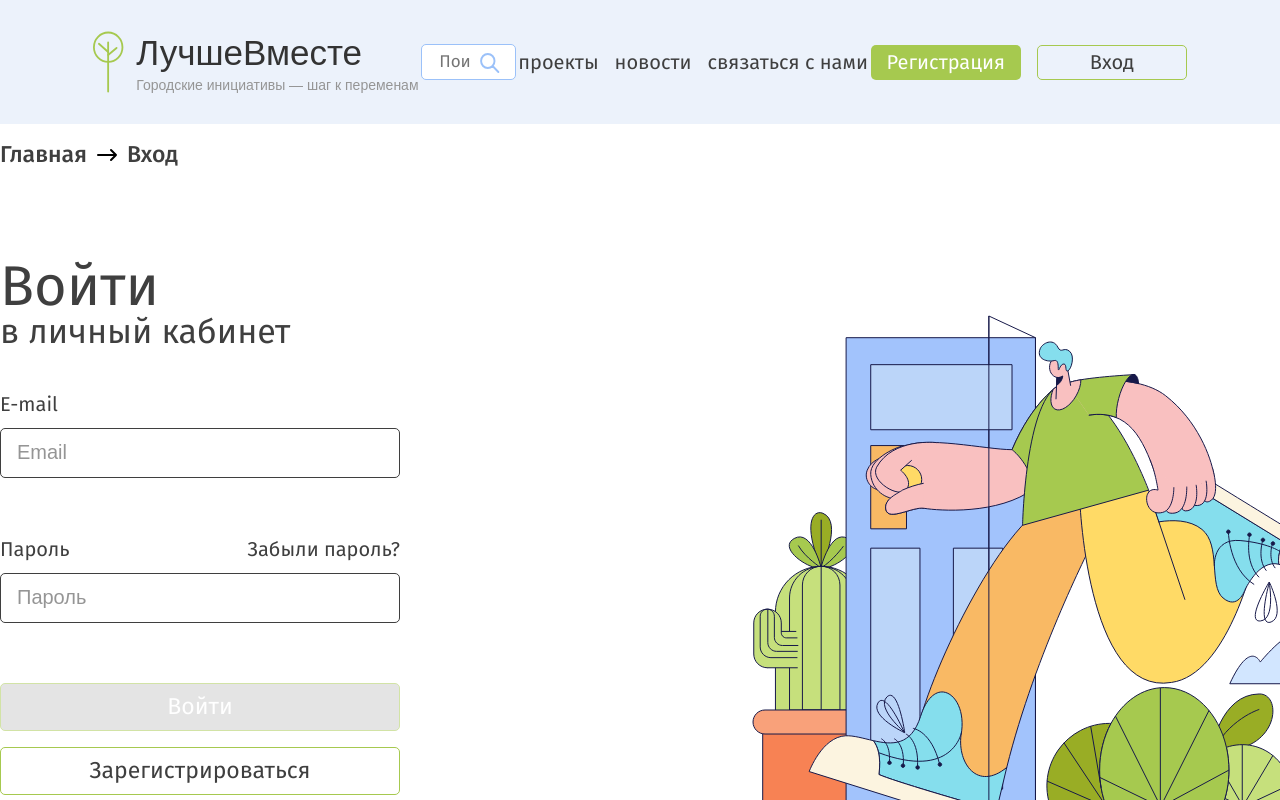
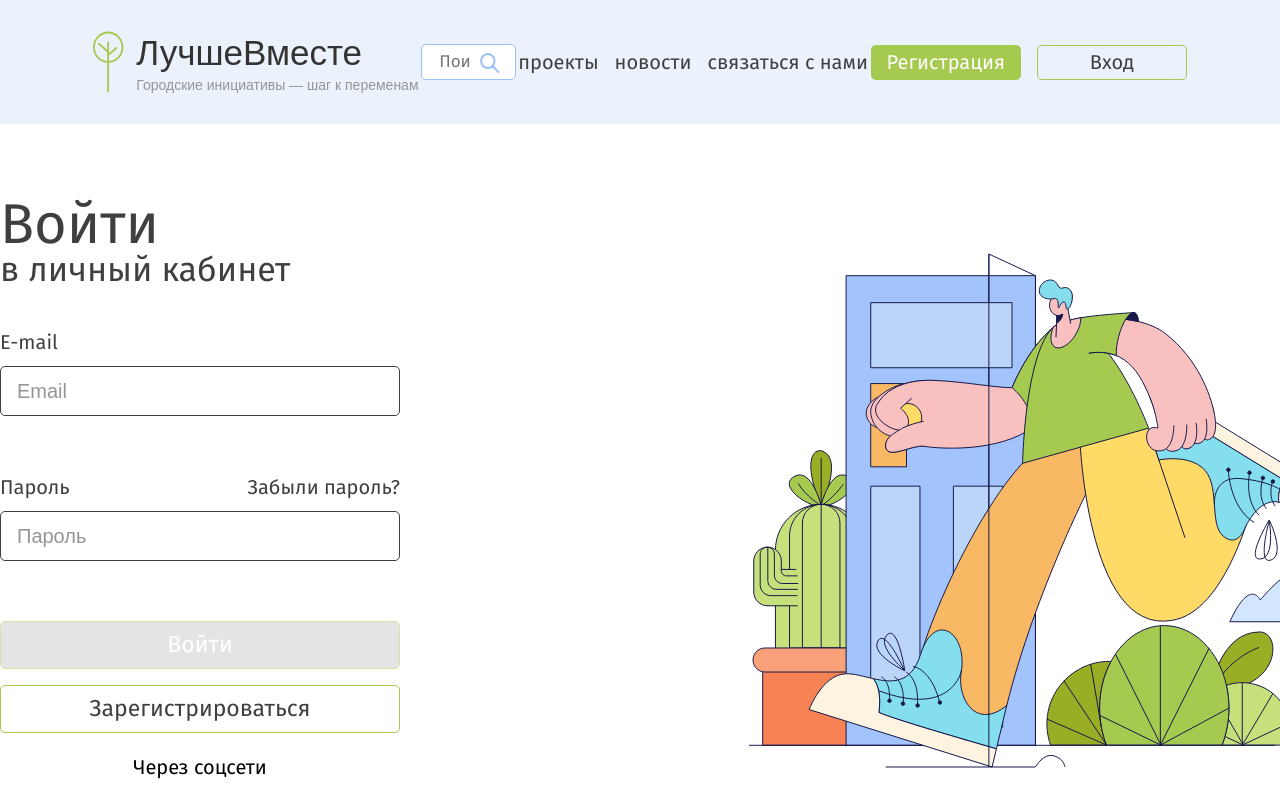
Before and after one commit to volunteers-for-city-projects/volunteers-frontend, a React (Create React App) app: page /login in a window 1280 px wide. Shown: the top 800 px of the page. Built offline with nearby package versions, Linux system fonts and the light colour scheme; a web font is replaced by a local one.

Commit message:
feat(crumbs login): remove the Crumbs component from Login

```diff
--- a/src/components/Login/Login.jsx
+++ b/src/components/Login/Login.jsx
@@ -2,7 +2,6 @@ import { Outlet, useNavigate, useOutletContext } from 'react-router-dom';
 import './Login.scss';
 import { apiLogin } from '../../utils/api/login-route';
 import { signIn, getUserInformation } from '../../utils/api/login';
-import { Crumbs } from '../Crumbs/Crumbs';
 
 function Login() {
 	const { isLoading, setIsLoading, setCurrentUser, setIsLoggedIn, setModal } =
@@ -86,8 +85,6 @@ function Login() {
 	};
 
 	return (
-		<>
-			<Crumbs />
 		<Outlet
 			context={{
 				isLoading,
@@ -96,7 +93,6 @@ function Login() {
 				handleSaveChanges,
 			}}
 		/>
-		</>
 	);
 }
 
```
Lines whose indentation alone changed are shown as unchanged.
